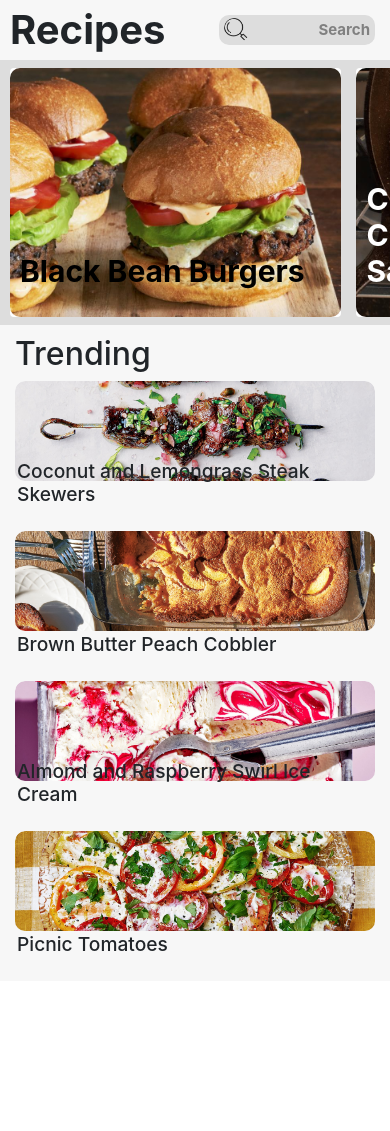
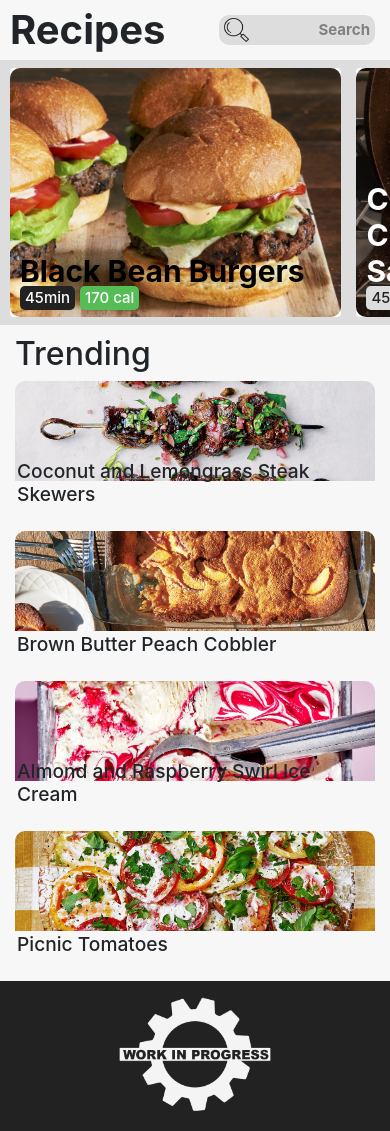
Before and after one commit to andwxu/projectrecipe, a React (Create React App) app: page / in a window 390 px wide. Before the commit the page ends 981 px from the top, so only its background shows below. Built offline with nearby package versions, Linux system fonts and the light colour scheme.

Commit message:
switched to mobile first, added calorie and time on recipe cards

```diff
--- a/src/App.css
+++ b/src/App.css
@@ -58,6 +58,7 @@ header {
     padding-top: 8px;
     padding-bottom: 8px;
     background-color: rgb(221, 221, 221);
+    touch-action: none;
 }
 
 .card {
@@ -68,3 +69,19 @@ header {
 h2 {
     padding-top: 10px;
 }
+
+.footer {
+    width: 100%;
+    background-color: #222222;
+    height: 150px;
+}
+
+.footer img {
+    height: 75%;
+    width: 200px;
+    display: block;
+    margin-left: auto;
+    margin-right: auto;
+    top: 50%;
+    transform: translate(0, 15%);
+}
--- a/src/App.js
+++ b/src/App.js
@@ -13,6 +13,7 @@ import img6 from './peach.jpg';
 import img7 from './cream.jpg';
 import img8 from './tomato.jpg';
 import search from './glass.png'
+import progress from './progress.png';
 
 class App extends React.Component {
   constructor() {
@@ -43,6 +44,8 @@ class App extends React.Component {
 
     document.addEventListener('pointermove', onPointerMove);
 
+    e.preventDefault();
+
     document.onpointerup = function() {
       document.removeEventListener('pointermove', onPointerMove);
       document.onpointerup = null;
@@ -60,10 +63,10 @@ class App extends React.Component {
           <section className="card-wrapper"
           onPointerDown={this.handleScroll.bind(this)}
           ref={this.scrollRef}>
-            <Card src={img1} name="Black Bean Burgers"></Card>
-            <Card src={img2} name="Chicken Thighs with Creamy Mustard Sauce"></Card>
-            <Card src={img3} name="Southern Red Velvet Cake"></Card>
-            <Card src={img4} name="Perfect Roast Chicken"></Card>
+            <Card src={img1} name="Black Bean Burgers" time="45min" calories="170 cal"></Card>
+            <Card src={img2} name="Chicken Thighs with Creamy Mustard Sauce" time="45min" calories="250 cal"></Card>
+            <Card src={img3} name="Southern Red Velvet Cake" time="1 hr" calories="620 cal"></Card>
+            <Card src={img4} name="Perfect Roast Chicken" time="2 hr 10 min" calories="210 cal"></Card>
           </section>
 
         </Row>
@@ -76,6 +79,12 @@ class App extends React.Component {
           <List src={img7}name="Almond and Raspberry Swirl Ice Cream"></List>
           <List src={img8}name="Picnic Tomatoes"></List>
         </section>
+
+        <Row>
+          <div className="footer">
+            <img src={progress} />
+          </div>
+        </Row>
       </Container>
     );
   }
--- a/src/Card.css
+++ b/src/Card.css
@@ -6,14 +6,14 @@
     margin-left: 10px;
 }
 
-div > img {
+.card > img {
     height: 100%;
     width: 100%;
     border-radius: 10px;
     cursor: pointer;
 }
 
-div > span {
+.card > span {
     position: absolute;
     background-color: transparent;
     left: 10px;
@@ -29,3 +29,30 @@ span > h1 {
     outline: black;
     cursor: pointer;
 }
+
+.info-wrapper {
+    position: absolute;
+    bottom: 2px;
+    left: 10px;
+}
+
+.card > .time, .card > .calories {
+    bottom: 2px;
+}
+
+.time > h2, .calories > h2 {
+    display: inline-block;
+    position: relative;
+    bottom: 5px;
+    font-size: 15px;
+    background-color: #222222;
+    color: white;
+    padding: 3px 5px 3px 5px;
+    border-radius: 5px;
+    margin: 0 5px 0 0;
+
+}
+
+.calories > h2 {
+    background-color: #55bd55;
+}
--- a/src/Card.js
+++ b/src/Card.js
@@ -5,6 +5,7 @@ class Card extends React.Component {
     constructor() {
         super();
         this.text = React.createRef();
+        this.time = React.createRef();
     }
 
     isItDark(imageSrc,callback) {
@@ -50,9 +51,13 @@ class Card extends React.Component {
 
     componentDidMount() {
         let recipeText = this.text.current;
+        let timeText = this.time.current;
         this.isItDark(this.props.src, function(dark) {
             if (!dark) {
                 recipeText.style.color = "black";
+            } else {
+                timeText.style.backgroundColor = "rgb(221, 221, 221)";
+                timeText.style.color = "#222222";
             }
         });
     }
@@ -62,6 +67,10 @@ class Card extends React.Component {
             <div className="card">
                 <img src={this.props.src}/>
                 <span><h1 ref={this.text}>{this.props.name}</h1></span>
+                <div className="info-wrapper">
+                    <span className="time"><h2 ref={this.time}>{this.props.time}</h2></span>
+                    <span className="calories"><h2>{this.props.calories}</h2></span>
+                </div>
             </div>
         );
     }
```
Also changed, not shown: src/progress.png (added).
